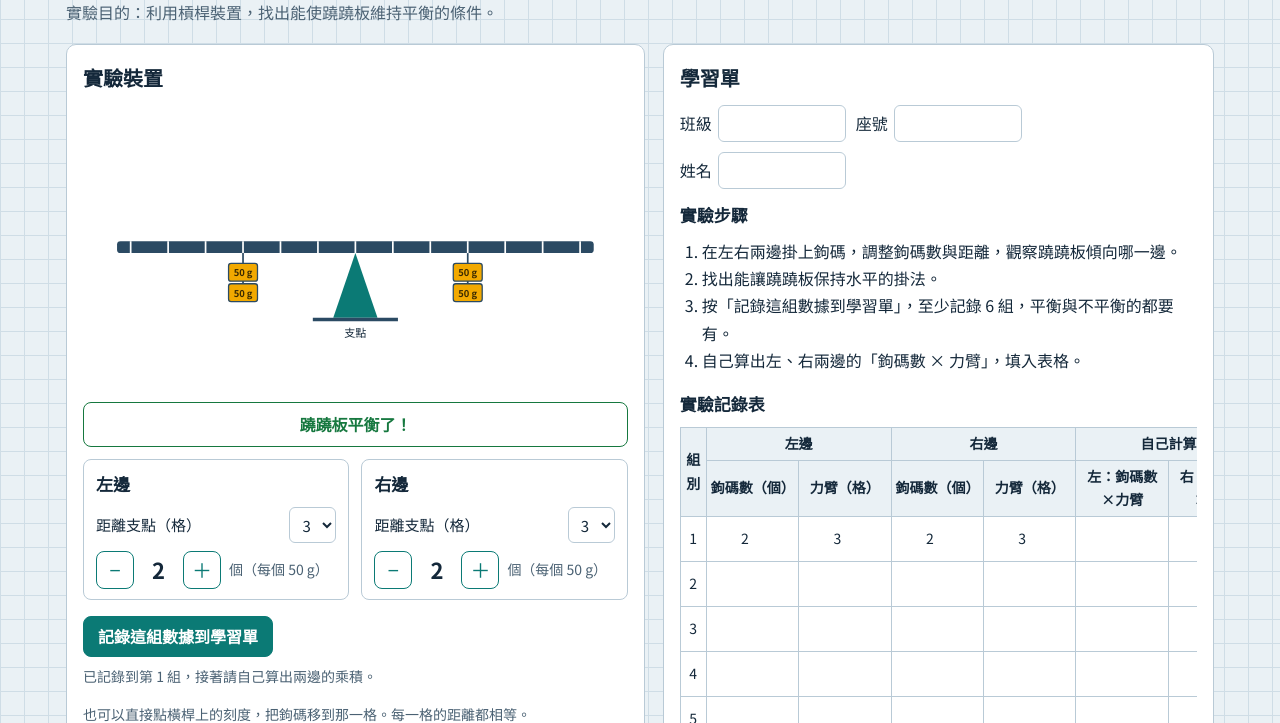
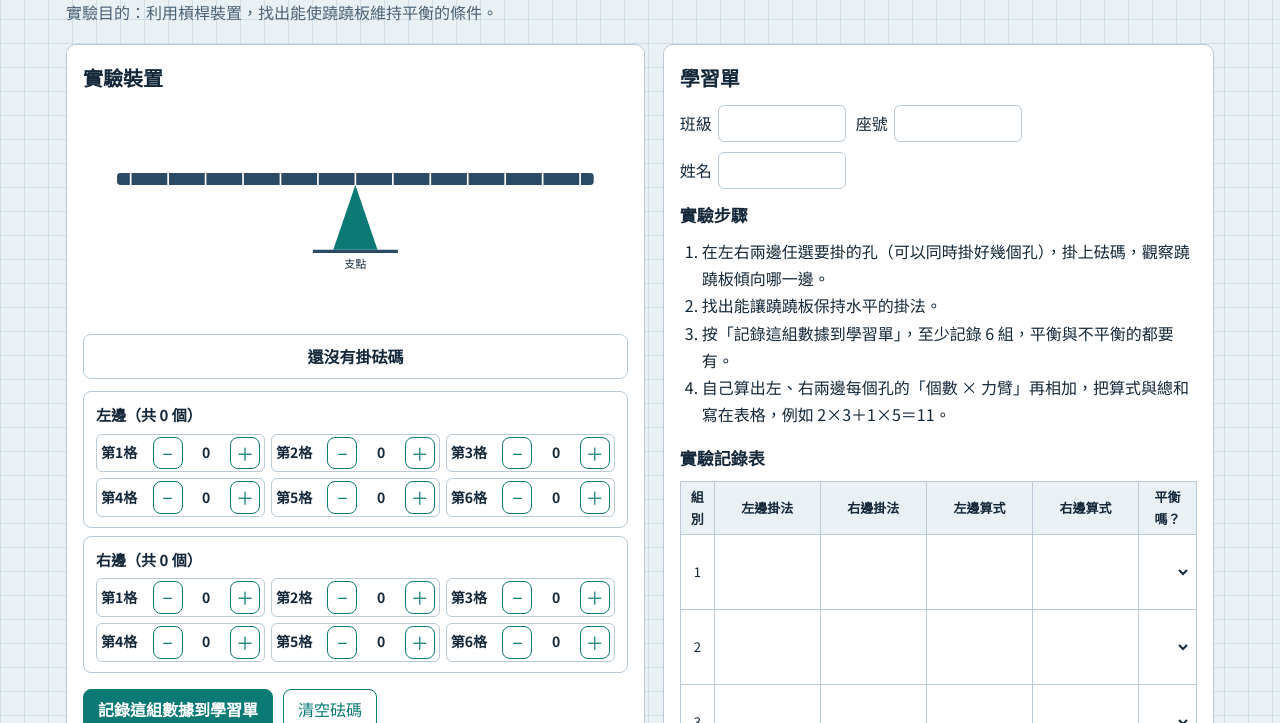
Before and after one commit to hs13073-rgb/Lever-Lab-3, a plain HTML site: page index.html in a window 1280 px wide. Both pictures are taken after a click on the button "記錄這組數據到學習單". Shown: the part 77-800 px from the top of the page. Drawn offline with Linux system fonts and the light colour scheme.

Commit message:
Update index.html

```diff
--- a/index.html
+++ b/index.html
@@ -18,7 +18,7 @@ h1{font-size:clamp(26px,4vw,38px);margin:24px 0 4px;line-height:1.25}
 h2{font-size:20px;margin:0 0 10px}h3{font-size:17px;margin:0 0 8px}
 .goal{margin:0 0 18px;color:var(--sub)}
 .wrap{display:grid;gap:18px;grid-template-columns:1fr;padding-bottom:40px}
-@media(min-width:1000px){.wrap{grid-template-columns:minmax(0,1.05fr) minmax(0,1fr);align-items:start}#lab{position:sticky;top:12px}}
+@media(min-width:1000px){.wrap{grid-template-columns:minmax(0,1.05fr) minmax(0,1fr);align-items:start}#lab{position:sticky;top:12px;max-height:calc(100vh - 24px);overflow:auto}}
 .card{background:var(--panel);border:1.5px solid var(--line);border-radius:10px;padding:16px}
 svg{width:100%;height:auto;display:block}
 .beamr{fill:var(--beam)}.tick{stroke:var(--panel);stroke-width:2}.num{fill:var(--panel);font-size:12px;text-anchor:middle;font-weight:700}
@@ -29,7 +29,7 @@ svg{width:100%;height:auto;display:block}
 @media(prefers-reduced-motion:reduce){#beam,.wg{transition:none}}
 #status{margin:8px 0 12px;padding:8px 12px;border-radius:8px;border:1.5px solid var(--line);font-weight:700;text-align:center}
 #status.bal{border-color:var(--ok);color:var(--ok)}
-.sides{display:grid;grid-template-columns:1fr 1fr;gap:12px}
+.sides{display:grid;grid-template-columns:1fr;gap:8px}.side h3{margin:0 0 6px;font-size:15px}
 .side{border:1.5px solid var(--line);border-radius:8px;padding:10px 12px}
 .side label{display:flex;justify-content:space-between;align-items:center;gap:8px;font-size:15px;margin-bottom:8px}
 select,input,textarea{font:inherit;color:var(--ink);background:var(--panel);border:1.5px solid var(--line);border-radius:6px;padding:4px 8px}
@@ -40,11 +40,16 @@ button{font:inherit;cursor:pointer;border-radius:8px;border:1.5px solid var(--ac
 .stp button{width:38px;padding:0;font-size:20px}
 button.pri{background:var(--acc);color:var(--accT);font-weight:700}
 :focus-visible{outline:3px solid var(--wt);outline-offset:2px}
+.holes{display:grid;grid-template-columns:repeat(3,minmax(0,1fr));gap:6px}
+.hole{display:flex;align-items:center;justify-content:space-between;gap:2px;border:1.5px solid var(--line);border-radius:6px;padding:2px 4px;font-size:14px}
+.hole.on{border-color:var(--wt);border-width:2px}.hole b{white-space:nowrap}
+.hole button{width:30px;min-height:30px;padding:0;font-size:18px}.hole output{min-width:1.2em;text-align:center;font-weight:700}
+.wt{cursor:pointer}
 .msg{font-size:14px;color:var(--sub);margin:8px 0 0;min-height:1.6em}
 .hint{font-size:14px;color:var(--sub)}
 ol.steps{margin:0;padding-left:22px}
 .who{display:flex;gap:10px;flex-wrap:wrap;margin-bottom:12px}.who label{display:flex;gap:6px;align-items:center}.who input{width:8em}
-.tw{overflow-x:auto}table{border-collapse:collapse;width:100%;min-width:640px;font-size:14px}
+.tw{overflow-x:auto}table{border-collapse:collapse;width:100%;table-layout:fixed;font-size:13px}td textarea{min-height:0;width:100%;height:4.6em;resize:none;border-color:transparent;padding:4px;font-size:13px;line-height:1.4}td select{padding:4px 0}
 th,td{border:1.5px solid var(--line);padding:4px;text-align:center}th{font-weight:700;background:var(--bg)}
 td input,td select{width:100%;min-width:3.4em;text-align:center;border-color:transparent;padding:4px 2px}
 .q{margin:16px 0 0}.q p{margin:0 0 6px;font-weight:700}
@@ -63,28 +68,21 @@ textarea{width:100%;min-height:76px;resize:vertical}
 <main class="wrap">
 <section id="lab" class="card noprint" aria-label="實驗裝置">
 <h2>實驗裝置</h2>
-<svg viewBox="0 0 640 340" role="img" aria-label="蹺蹺板槓桿，左右兩邊各可掛鉤碼">
+<svg viewBox="0 80 640 260" role="img" aria-label="蹺蹺板槓桿，左右兩邊各可掛砝碼">
 <g id="beam">
 <rect class="beamr" x="40" y="160" width="560" height="14" rx="4"/>
 <g id="notches"></g>
-<g class="wg" id="w-l"></g><g class="wg" id="w-r"></g>
+<g id="wgs"></g>
 </g>
 <polygon class="fulc" points="320,174 294,250 346,250"/>
 <line class="base" x1="270" x2="370" y1="252" y2="252"/>
 <text x="320" y="272" text-anchor="middle" font-size="13" fill="currentColor">支點</text>
 </svg>
 <div id="status" role="status" aria-live="polite"></div>
-<div class="sides">
-<div class="side" data-side="l"><h3>左邊</h3>
-<label>距離支點（格）<select aria-label="左邊距離支點幾格"></select></label>
-<div class="stp"><button type="button" data-d="-1" aria-label="左邊減少一個鉤碼">−</button><output>0</output><button type="button" data-d="1" aria-label="左邊增加一個鉤碼">＋</button>個（每個 50 g）</div></div>
-<div class="side" data-side="r"><h3>右邊</h3>
-<label>距離支點（格）<select aria-label="右邊距離支點幾格"></select></label>
-<div class="stp"><button type="button" data-d="-1" aria-label="右邊減少一個鉤碼">−</button><output>0</output><button type="button" data-d="1" aria-label="右邊增加一個鉤碼">＋</button>個（每個 50 g）</div></div>
-</div>
-<div class="row"><button type="button" class="pri" id="rec">記錄這組數據到學習單</button></div>
+<div class="sides"><div class="side" data-side="l"><h3>左邊（共 <span class="tot">0 個</span>）</h3><div class="holes"></div></div><div class="side" data-side="r"><h3>右邊（共 <span class="tot">0 個</span>）</h3><div class="holes"></div></div></div>
+<div class="row"><button type="button" class="pri" id="rec">記錄這組數據到學習單</button><button type="button" id="rst">清空砝碼</button></div>
 <p class="msg" id="recmsg"></p>
-<p class="hint">也可以直接點橫桿上的刻度，把鉤碼移到那一格。每一格的距離都相等。</p>
+<p class="hint">每一邊都有 6 個孔，想掛哪一孔就在那一孔按＋，可以同時掛好幾個孔。也可以直接點橫桿上的孔加掛砝碼，點掛著的砝碼則取下一個。每一格的距離都相等。</p>
 </section>
 
 <section id="sheet" class="card" aria-label="學習單">
@@ -92,79 +90,105 @@ textarea{width:100%;min-height:76px;resize:vertical}
 <div class="who"><label>班級<input aria-label="班級"></label><label>座號<input aria-label="座號"></label><label>姓名<input aria-label="姓名"></label></div>
 <h3>實驗步驟</h3>
 <ol class="steps">
-<li>在左右兩邊掛上鉤碼，調整鉤碼數與距離，觀察蹺蹺板傾向哪一邊。</li>
+<li>在左右兩邊任選要掛的孔（可以同時掛好幾個孔），掛上砝碼，觀察蹺蹺板傾向哪一邊。</li>
 <li>找出能讓蹺蹺板保持水平的掛法。</li>
 <li>按「記錄這組數據到學習單」，至少記錄 6 組，平衡與不平衡的都要有。</li>
-<li>自己算出左、右兩邊的「鉤碼數 × 力臂」，填入表格。</li>
+<li>自己算出左、右兩邊每個孔的「個數 × 力臂」再相加，把算式與總和寫在表格，例如 2×3＋1×5＝11。</li>
 </ol>
 <h3 style="margin-top:16px">實驗記錄表</h3>
 <div class="tw"><table>
-<thead><tr><th rowspan="2">組別</th><th colspan="2">左邊</th><th colspan="2">右邊</th><th colspan="2">自己計算</th><th rowspan="2">平衡嗎？</th></tr>
-<tr><th>鉤碼數（個）</th><th>力臂（格）</th><th>鉤碼數（個）</th><th>力臂（格）</th><th>左：鉤碼數×力臂</th><th>右：鉤碼數×力臂</th></tr></thead>
+<colgroup><col style="width:34px"><col><col><col><col><col style="width:58px"></colgroup><thead><tr><th>組別</th><th>左邊掛法</th><th>右邊掛法</th><th>左邊算式</th><th>右邊算式</th><th>平衡嗎？</th></tr></thead>
 <tbody id="rows"></tbody></table></div>
-<div class="q"><p>問題 1　左右兩邊的鉤碼數相同時，要讓蹺蹺板平衡，兩邊的力臂必須怎麼樣？</p><textarea aria-label="問題1"></textarea></div>
-<div class="q"><p>問題 2　觀察記錄表，平衡的那幾組，左右兩邊「鉤碼數 × 力臂」有什麼關係？不平衡的組別呢？</p><textarea aria-label="問題2"></textarea></div>
+<div class="q"><p>問題 1　左右兩邊的砝碼數相同時，要讓蹺蹺板平衡，兩邊的力臂必須怎麼樣？</p><textarea aria-label="問題1"></textarea></div>
+<div class="q"><p>問題 2　觀察記錄表，平衡的那幾組，左右兩邊各孔「個數 × 力臂」相加的總和有什麼關係？不平衡的組別呢？</p><textarea aria-label="問題2"></textarea></div>
 <div class="q"><p>問題 3　整理出槓桿的平衡條件：</p>
 施力 × <input class="blank" aria-label="空格一"> ＝ 抗力 × <input class="blank" aria-label="空格二"></div>
-<div class="q"><p>問題 4　左邊 3 個鉤碼掛在距離支點 4 格處，右邊要掛在距離支點 6 格處，需要掛幾個同樣的鉤碼才能平衡？</p>
+<div class="q"><p>問題 4　左邊 3 個砝碼掛在距離支點 4 格處，右邊要掛在距離支點 6 格處，需要掛幾個同樣的砝碼才能平衡？</p>
 <input id="ans" type="number" inputmode="numeric" style="width:5em" aria-label="答案"> 個　<button type="button" id="chk">檢查答案</button> <span id="fb" role="status"></span></div>
 <div class="q"><p>問題 5　寫下你的實驗心得，或是還想探究的問題。</p><textarea aria-label="問題5"></textarea></div>
-<div class="row noprint"><button type="button" class="pri" id="prt">列印或存成 PDF</button><button type="button" id="clr">清除全部作答</button></div>
+<div class="row noprint"><button type="button" class="pri" id="sub">送出學習單給老師</button><span id="subm" role="status"></span></div>
+<div class="row noprint"><button type="button" id="prt">列印或存成 PDF</button><button type="button" id="clr">清除全部作答</button></div>
 <p class="hint noprint">作答內容會自動保存在這台裝置的瀏覽器裡。</p>
 </section>
 </main>
 <script>
 (()=>{
-const U=44,CX=320,CY=174,st={l:{pos:3,n:2},r:{pos:3,n:2}};
+const SCRIPT_URL='https://script.google.com/macros/s/AKfycbwXED5YIUa7V2Vi_Ept2Vriyki63b-ef8nwDsCweCbu_NSDU-3w9q2YC3uUEmrR_T-uIg/exec'; // 貼上 Apps Script 網頁應用程式的網址
+const U=44,CX=320,CY=174,MAXH=6;
+const st={l:Array(7).fill(0),r:Array(7).fill(0)};
 const $=s=>document.querySelector(s),$$=s=>[...document.querySelectorAll(s)];
+const sum=a=>a.reduce((t,n,i)=>t+n*i,0),cnt=a=>a.reduce((t,n)=>t+n,0);
 let h='';
 for(let i=-6;i<=6;i++){const x=320+i*U;
  h+=`<line class="tick" x1="${x}" x2="${x}" y1="160" y2="174"/>`;
  if(i)h+=`<text class="num" x="${x}" y="153">${Math.abs(i)}</text><circle class="hit" data-side="${i<0?'l':'r'}" data-pos="${Math.abs(i)}" cx="${x}" cy="167" r="16"/>`;}
 $('#notches').innerHTML=h;
+const wg=$('#wgs');
+function add(k,p,d){st[k][p]=Math.max(0,Math.min(MAXH,st[k][p]+d));render()}
 ['l','r'].forEach(k=>{
- const box=$(`.side[data-side=${k}]`),sel=box.querySelector('select');
- sel.innerHTML=[1,2,3,4,5,6].map(i=>`<option>${i}</option>`).join('');
- sel.onchange=()=>{st[k].pos=+sel.value;render()};
- box.querySelectorAll('button').forEach(b=>b.onclick=()=>{st[k].n=Math.max(0,Math.min(6,st[k].n+(+b.dataset.d)));render()});
+ const nm=k==='l'?'左':'右',box=$(`.side[data-side=${k}] .holes`);
+ for(let p=1;p<=6;p++){
+  const x=CX+(k==='l'?-1:1)*p*U;
+  wg.insertAdjacentHTML('beforeend',`<g class="wg" id="w-${k}${p}" data-side="${k}" data-pos="${p}" style="transform-origin:${x}px ${CY}px"></g>`);
+  box.insertAdjacentHTML('beforeend',`<div class="hole" data-p="${p}"><b>第${p}格</b><button type="button" data-d="-1" aria-label="${nm}邊第${p}格減少一個砝碼">−</button><output>0</output><button type="button" data-d="1" aria-label="${nm}邊第${p}格增加一個砝碼">＋</button></div>`);}
+ box.addEventListener('click',e=>{const b=e.target.closest('button');if(b)add(k,+b.closest('.hole').dataset.p,+b.dataset.d)});
 });
-$$('.hit').forEach(c=>c.onclick=()=>{st[c.dataset.side].pos=+c.dataset.pos;render()});
+$$('.hit').forEach(c=>c.onclick=()=>add(c.dataset.side,+c.dataset.pos,1));
+wg.addEventListener('click',e=>{if(e.target.classList.contains('wt')){const g=e.target.closest('.wg');add(g.dataset.side,+g.dataset.pos,-1)}});
+$('#rst').onclick=()=>{st.l.fill(0);st.r.fill(0);render()};
 function render(){
- const L=st.l,R=st.r,tl=L.pos*L.n,tr=R.pos*R.n,ang=Math.max(-12,Math.min(12,(tr-tl)*2));
+ const tl=sum(st.l),tr=sum(st.r),ang=Math.max(-12,Math.min(12,(tr-tl)*1.5));
  $('#beam').style.transform=`rotate(${ang}deg)`;
  ['l','r'].forEach(k=>{
-  const s=st[k],x=CX+(k==='l'?-1:1)*s.pos*U,g=$('#w-'+k);
-  g.style.transformOrigin=`${x}px ${CY}px`;g.style.transform=`rotate(${-ang}deg)`;
-  let t='';
-  if(s.n){t+=`<line class="str" x1="${x}" x2="${x}" y1="174" y2="${186+(s.n-1)*24}"/>`;
-   for(let i=0;i<s.n;i++)t+=`<rect class="wt" x="${x-17}" y="${186+i*24}" width="34" height="21" rx="3"/><text class="wl" x="${x}" y="${201+i*24}">50 g</text>`;}
-  g.innerHTML=t;
-  const box=$(`.side[data-side=${k}]`);box.querySelector('select').value=s.pos;box.querySelector('output').textContent=s.n;
+  for(let p=1;p<=6;p++){
+   const n=st[k][p],x=CX+(k==='l'?-1:1)*p*U,g=$(`#w-${k}${p}`);
+   g.style.transform=`rotate(${-ang}deg)`;
+   let t='';
+   if(n){t=`<line class="str" x1="${x}" x2="${x}" y1="174" y2="${186+(n-1)*24}"/>`;
+    for(let i=0;i<n;i++)t+=`<rect class="wt" x="${x-17}" y="${186+i*24}" width="34" height="21" rx="3"/><text class="wl" x="${x}" y="${201+i*24}" pointer-events="none">50 g</text>`;}
+   g.innerHTML=t;
+   const hb=$(`.side[data-side=${k}] .hole[data-p="${p}"]`);hb.querySelector('output').textContent=n;hb.classList.toggle('on',n>0);
+  }
+  $(`.side[data-side=${k}] .tot`).textContent=cnt(st[k])+' 個';
  });
  const el=$('#status');el.className='';
- if(!tl&&!tr)el.textContent='還沒有掛鉤碼';
+ if(!tl&&!tr)el.textContent='還沒有掛砝碼';
  else if(tl===tr){el.textContent='蹺蹺板平衡了！';el.className='bal'}
  else el.textContent=tl>tr?'左邊下沉':'右邊下沉';
 }
 const tb=$('#rows');
-for(let i=1;i<=6;i++)tb.insertAdjacentHTML('beforeend',`<tr><td>${i}</td>`+'<td><input type="number" min="0" inputmode="decimal"></td>'.repeat(6)+'<td><select aria-label="平衡嗎"><option></option><option>是</option><option>否</option></select></td></tr>');
-const fields=()=>$$('#sheet input,#sheet textarea,#sheet select'),KEY='lever-sheet-v1';
+for(let i=1;i<=6;i++)tb.insertAdjacentHTML('beforeend',`<tr><td>${i}</td>`+'<td><textarea rows="3"></textarea></td>'.repeat(4)+'<td><select aria-label="平衡嗎"><option></option><option>是</option><option>否</option></select></td></tr>');
+const fields=()=>$$('#sheet input,#sheet textarea,#sheet select'),KEY='lever-sheet-v2';
 const save=()=>{try{localStorage.setItem(KEY,JSON.stringify(fields().map(f=>f.value)))}catch(e){}};
 try{const v=JSON.parse(localStorage.getItem(KEY)||'null');if(v)fields().forEach((f,i)=>{if(v[i]!=null)f.value=v[i]})}catch(e){}
 $('#sheet').addEventListener('input',save);$('#sheet').addEventListener('change',save);
+const fmt=a=>a.map((n,p)=>n?`${n}個掛第${p}格`:'').filter(Boolean).join('、')||'無';
 $('#rec').onclick=()=>{
  const m=$('#recmsg'),trs=$$('#rows tr');
- if(!st.l.n&&!st.r.n){m.textContent='請先掛上鉤碼再記錄。';return}
- const row=trs.find(r=>[...r.querySelectorAll('input')].slice(0,4).every(i=>!i.value));
+ if(!cnt(st.l)&&!cnt(st.r)){m.textContent='請先掛上砝碼再記錄。';return}
+ const row=trs.find(r=>[...r.querySelectorAll('textarea')].slice(0,2).every(i=>!i.value));
  if(!row){m.textContent='表格已經填滿，可以修改或清除舊資料。';return}
- const ins=row.querySelectorAll('input');
- [st.l.n,st.l.pos,st.r.n,st.r.pos].forEach((v,i)=>ins[i].value=v);
- row.querySelector('select').value=st.l.n*st.l.pos===st.r.n*st.r.pos?'是':'否';
- save();m.textContent=`已記錄到第 ${trs.indexOf(row)+1} 組，接著請自己算出兩邊的乘積。`;
+ const ins=row.querySelectorAll('textarea');ins[0].value=fmt(st.l);ins[1].value=fmt(st.r);
+ row.querySelector('select').value=sum(st.l)===sum(st.r)?'是':'否';
+ save();m.textContent=`已記錄到第 ${trs.indexOf(row)+1} 組，接著請自己寫出兩邊的算式與總和。`;
 };
 $('#chk').onclick=()=>{const ok=+$('#ans').value===2,f=$('#fb');
- f.textContent=ok?'答對了！3 × 4 ＝ 12，右邊 2 × 6 ＝ 12。':'再算算看：兩邊的「鉤碼數 × 力臂」要相等。';f.className=ok?'ok':'no'};
+ f.textContent=ok?'答對了！3 × 4 ＝ 12，右邊 2 × 6 ＝ 12。':'再算算看：兩邊的「砝碼數 × 力臂」要相等。';f.className=ok?'ok':'no'};
 $('#prt').onclick=()=>window.print();
+$('#sub').onclick=async()=>{
+ const m=$('#subm'),w=$$('.who input').map(i=>i.value.trim());
+ if(!SCRIPT_URL){m.textContent='尚未設定回傳網址。';m.className='no';return}
+ if(w.some(x=>!x)){m.textContent='請先填好班級、座號和姓名。';m.className='no';return}
+ const ta=$$('.q textarea').map(t=>t.value),bl=$$('.blank').map(t=>t.value);
+ const d={班級:w[0],座號:w[1],姓名:w[2]};
+ $$('#rows tr').forEach((r,i)=>{const c=[...r.querySelectorAll('textarea')].map(x=>x.value),n=i+1;
+  d[`第${n}組左邊掛法`]=c[0];d[`第${n}組右邊掛法`]=c[1];d[`第${n}組左邊計算`]=c[2];d[`第${n}組右邊計算`]=c[3];d[`第${n}組平衡`]=r.querySelector('select').value});
+ Object.assign(d,{問題1:ta[0],問題2:ta[1],問題3空格一:bl[0],問題3空格二:bl[1],問題4答案:$('#ans').value,問題5心得:ta[2]});
+ $('#sub').disabled=true;m.className='';m.textContent='送出中…';
+ try{await fetch(SCRIPT_URL,{method:'POST',mode:'no-cors',headers:{'Content-Type':'text/plain;charset=utf-8'},body:JSON.stringify(d)});m.textContent='已送出給老師。重複送出會多一筆，以最後一筆為準。';m.className='ok'}
+ catch(e){m.textContent='送出失敗，請檢查網路後再試一次。';m.className='no'}
+ $('#sub').disabled=false;
+};
 let armed=false;
 $('#clr').onclick=e=>{
  if(!armed){armed=true;e.target.textContent='再按一次確認清除';setTimeout(()=>{armed=false;e.target.textContent='清除全部作答'},4000);return}
```
